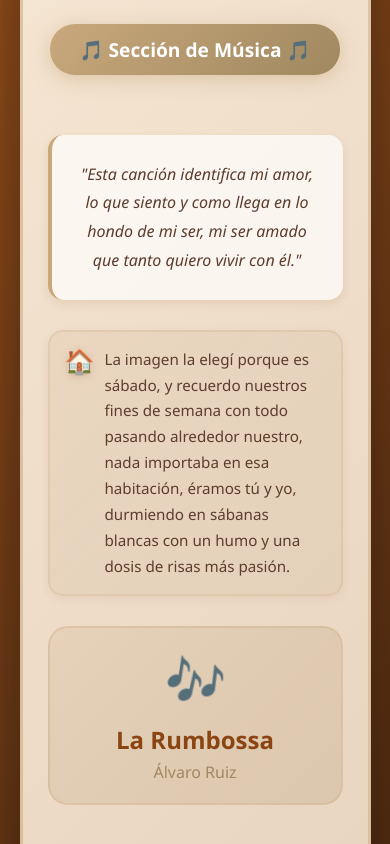
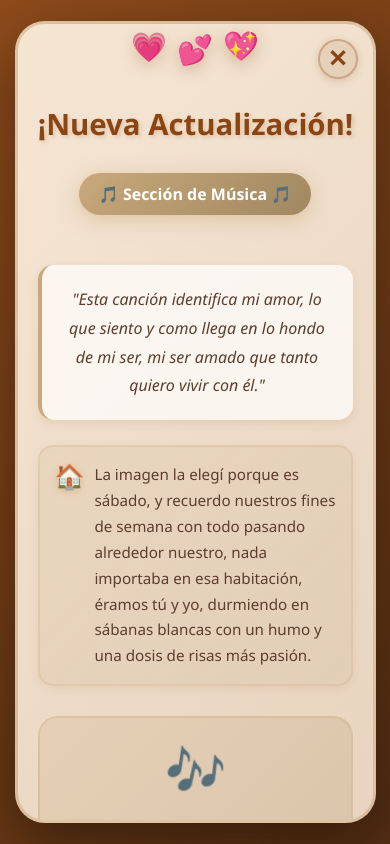
Before and after one commit to Zahabad-dev/mi-angy, a Next.js app in the folder frontend/: page / in a window 390 px wide. Shown: the top 844 px of the page. Built offline with nearby package versions, Linux system fonts and the light colour scheme.

Commit message:
Fix: Modal responsive - se ve completo en todas las pantallas con scroll

```diff
--- a/frontend/components/WelcomeScreen.js
+++ b/frontend/components/WelcomeScreen.js
@@ -5,7 +5,12 @@ export default function WelcomeScreen({ onClose }) {
   const [isVisible, setIsVisible] = useState(true);
   const [fadeOut, setFadeOut] = useState(false);
 
+  useEffect(() => {
+    console.log('💕 Modal de bienvenida montado!');
+  }, []);
+
   const handleClose = () => {
+    console.log('💕 Cerrando modal...');
     setFadeOut(true);
     setTimeout(() => {
       setIsVisible(false);
--- a/frontend/pages/_app.js
+++ b/frontend/pages/_app.js
@@ -19,10 +19,12 @@ function MyApp({ Component, pageProps }) {
     setIsElegant(savedTheme !== 'default');
 
     // Mostrar pantalla de bienvenida SIEMPRE que se recargue la página
+    console.log('🎵 Activando modal de bienvenida...');
     setShowWelcome(true);
   }, []);
 
   const handleWelcomeClose = () => {
+    console.log('🎵 Cerrando modal y navegando a La Rumbossa...');
     setShowWelcome(false);
     // Scroll suave al video de La Rumbossa
     setTimeout(() => {
--- a/frontend/styles/WelcomeScreen.module.css
+++ b/frontend/styles/WelcomeScreen.module.css
@@ -11,6 +11,8 @@
   align-items: center;
   z-index: 9999;
   animation: fadeIn 0.5s ease-out;
+  overflow-y: auto;
+  padding: 20px 10px;
 }
 
 .overlay.fadeOut {
@@ -20,14 +22,17 @@
 .content {
   background: linear-gradient(135deg, #f5e6d3 0%, #e8d4bf 100%);
   border-radius: 30px;
-  padding: 50px 40px;
+  padding: 60px 40px 40px;
   max-width: 600px;
   width: 90%;
+  max-height: 90vh;
+  overflow-y: auto;
   text-align: center;
   box-shadow: 0 20px 60px rgba(0, 0, 0, 0.4);
   position: relative;
   animation: slideUp 0.6s cubic-bezier(0.34, 1.56, 0.64, 1);
   border: 3px solid rgba(201, 168, 124, 0.5);
+  margin: auto;
 }
 
 .closeX {
@@ -62,11 +67,12 @@
 
 .hearts {
   position: absolute;
-  top: -30px;
+  top: 10px;
   left: 50%;
   transform: translateX(-50%);
   display: flex;
   gap: 20px;
+  z-index: 10;
 }
 
 .heart1, .heart2, .heart3 {
@@ -297,12 +303,20 @@
 
 /* Responsive */
 @media (max-width: 640px) {
+  .overlay {
+    padding: 10px 5px;
+    align-items: flex-start;
+  }
+
   .content {
-    padding: 40px 25px;
+    padding: 50px 20px 30px;
+    max-height: 95vh;
+    width: 95%;
   }
 
   .title {
-    font-size: 2rem;
+    font-size: 1.8rem;
+    margin-top: 30px;
   }
 
   .specialText {
@@ -331,10 +345,26 @@
   }
 
   .hearts {
-    gap: 15px;
+    gap: 10px;
+    top: 5px;
   }
 
   .heart1, .heart2, .heart3 {
-    font-size: 2rem;
+    font-size: 1.8rem;
+  }
+
+  .badge {
+    font-size: 1rem;
+    padding: 10px 20px;
+  }
+
+  .message {
+    padding: 20px;
+    margin: 20px 0;
+  }
+
+  .closeButton {
+    padding: 14px 28px;
+    font-size: 1rem;
   }
 }
```
Also changed, not shown: 1 other file (tests, documents, lock files or other folders).
